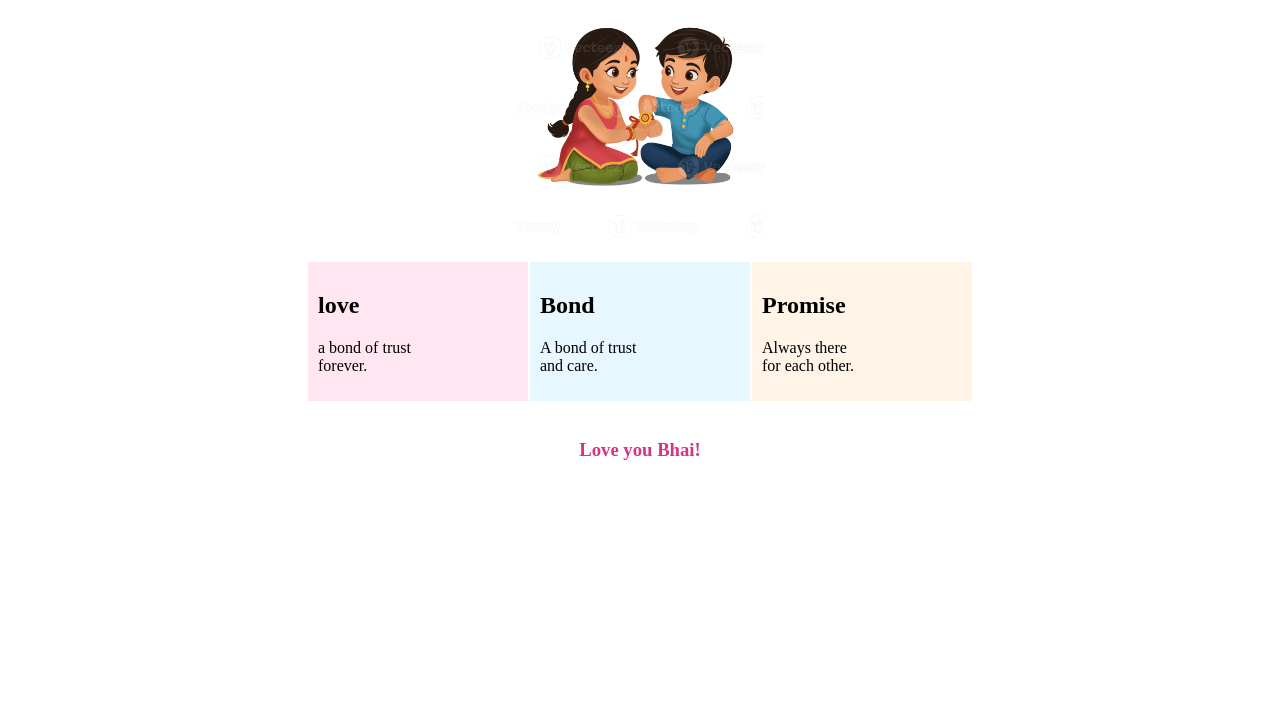
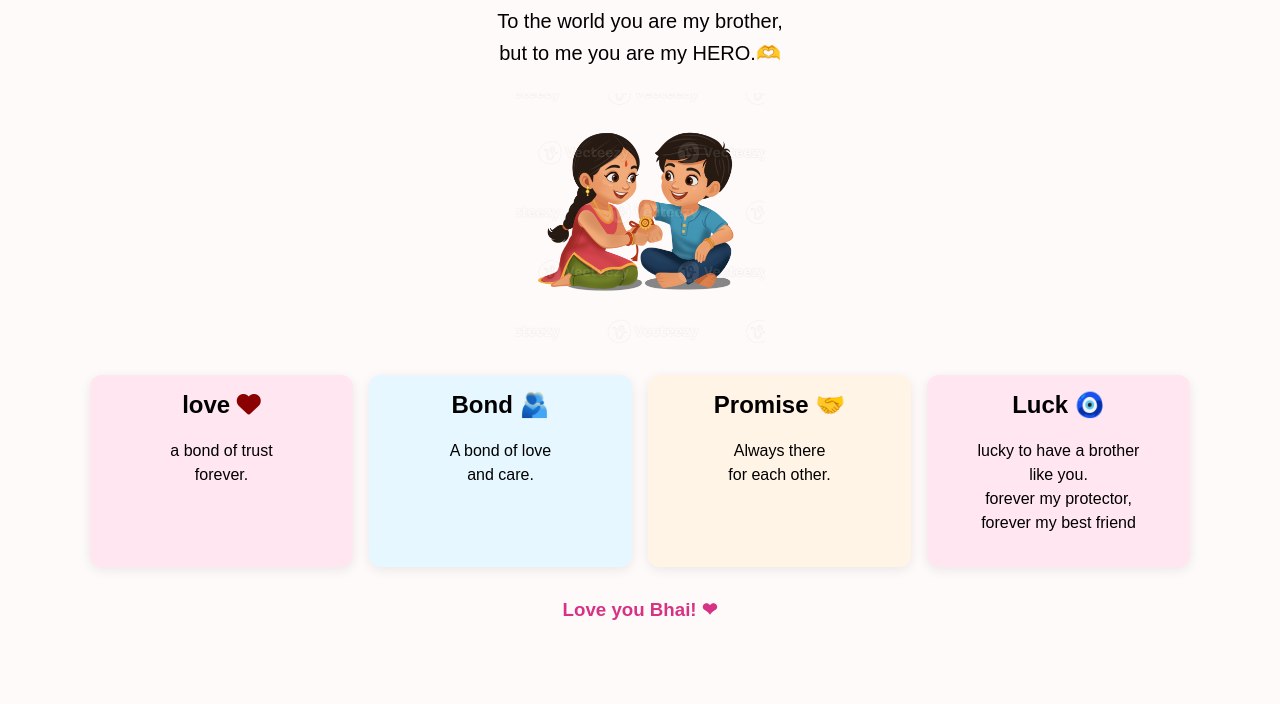
Before and after one commit to anushkashinde0014/rakhi, a plain HTML site: page index.html in a window 1280 px wide. Shown: the part 144-848 px from the top of the page. Before the commit the page ends 800 px from the top, so only its background shows below. Drawn offline with Linux system fonts and the light colour scheme.

Commit message:
Refactor index.html for improved layout and styles
Updated the HTML structure and added styling for a more modern layout.

```diff
--- a/index.html
+++ b/index.html
@@ -1,37 +1,126 @@
 <!DOCTYPE html>
 <html lang="en">
 <head>
+    <meta charset="UTF-8">
+   <meta name="viewport" content="width=device-width, initial-scale=1.0">
+   <title>Happy Raksha Bandhan</title>
+   <link rel="stylesheet" href="https://cdnjs.cloudflare.com/ajax/libs/font-awesome/6.5.1/css/all.min.css" />
+   <style>
+:root {
+    color-scheme: light;
+    font-family: Arial, sans-serif;
+}
 
-    <title>Happy Raksha Bandhan</title>
+* {
+    box-sizing: border-box;
+}
+
+body {
+    margin: 0;
+    min-height: 100vh;
+    background: #fffafa;
+}
+
+main {
+    width: min(100% - 2rem, 1100px);
+    margin: 0 auto;
+    padding: clamp(1.5rem, 5vw, 4rem) 0;
+    text-align: center;
+}
+
+h1 {
+    margin: 0;
+    font-size: clamp(2rem, 6vw, 3.5rem);
+}
+
+.intro {
+    font-size: clamp(1rem, 2.5vw, 1.25rem);
+    line-height: 1.6;
+}
+
+.rakhi {
+    display: block;
+    width: min(250px, 75vw);
+    height: auto;
+    margin: 1.5rem auto;
+}
+
+.cards {
+    display: grid;
+    grid-template-columns: repeat(auto-fit, minmax(min(100%, 210px), 1fr));
+    gap: 1rem;
+    margin-top: 2rem;
+}
+
+.card {
+    min-height: 170px;
+    padding: 1rem;
+    border-radius: 12px;
+    box-shadow: 0 3px 12px rgb(0 0 0 / 8%);
+}
+
+.card h2 {
+    margin-top: 0;
+}
+
+.card p {
+    line-height: 1.5;
+}
+
+.love {
+    background: #ffe6f0;
+}
+
+.bond {
+    background: #e6f7ff;
+}
+
+.promise {
+    background: #fff4e6;
+}
+
+.fa-heart {
+    color: darkred;
+}
+
+.closing {
+    color: #d63384;
+    margin-top: 2rem;
+}
+   </style>
 </head>
 <body>
-    <div align="center">
-        <h1>Happy Raksha Bandhan </h1>
-        <p> to the world you are my brother,
-            <br> but to me you are my hero.</p>
-        <img src="rakhi.png" width="250">
-        <br><br>
-        <table border="0" cellpadding="10">
-            <tr>
-                <td bgcolor="#ffe6f0" width ="200">
-                    <h2> love </h2>
-                    <p> a bond of trust
-                    <br> forever.</p>
-                </td>
-                <td bgcolor="#e6f7ff" width="200">
-                    <h2> Bond</h2>
-                    <p> A bond of trust
-                        <br> and care.</p>
-                </td>
-                <td bgcolor="#fff4e6" width="200">
-                    <h2> Promise </h2>
-                    <p> Always there
-                        <br> for each other.</p>
-                </td>
-            </tr>
-        </table>
-        <br>
-<h3 style="color:#d63384;"> Love you Bhai!</h3>
-</div>
+   <main>
+<h1>Happy Raksha Bandhan <i class="fa-solid fa-heart"></i>
+</h1>
+<p class="intro"> To the world you are my brother,
+    <br> but to me you are my HERO.&#129782;</p>
+
+<img class="rakhi" src="rakhi.png" alt="Raksha Bandhan rakhi">
+
+<section class="cards" aria-label="Raksha Bandhan messages">
+    <article class="card love">
+        <h2> love <i class="fa-solid fa-heart"></i> </h2>
+        <p> a bond of trust
+            <br> forever.</p>
+    </article>
+    <article class="card bond">
+        <h2> Bond &#129730;</h2>
+        <p> A bond of love
+                <br> and care.</p>
+    </article>
+    <article class="card promise">
+        <h2> Promise &#129309; </h2>
+        <p> Always there
+                <br> for each other.</p>
+    </article>
+    <article class="card love">
+        <h2> Luck &#x1f9ff;</h2>
+        <p> lucky to have a brother<br> like you.<br>
+            forever my protector,<br> forever my best friend</p>
+    </article>
+</section>
+<h3 class="closing">Love you Bhai! &#x2764;</h3>
+   </main>
 </body>
 </html>
```
